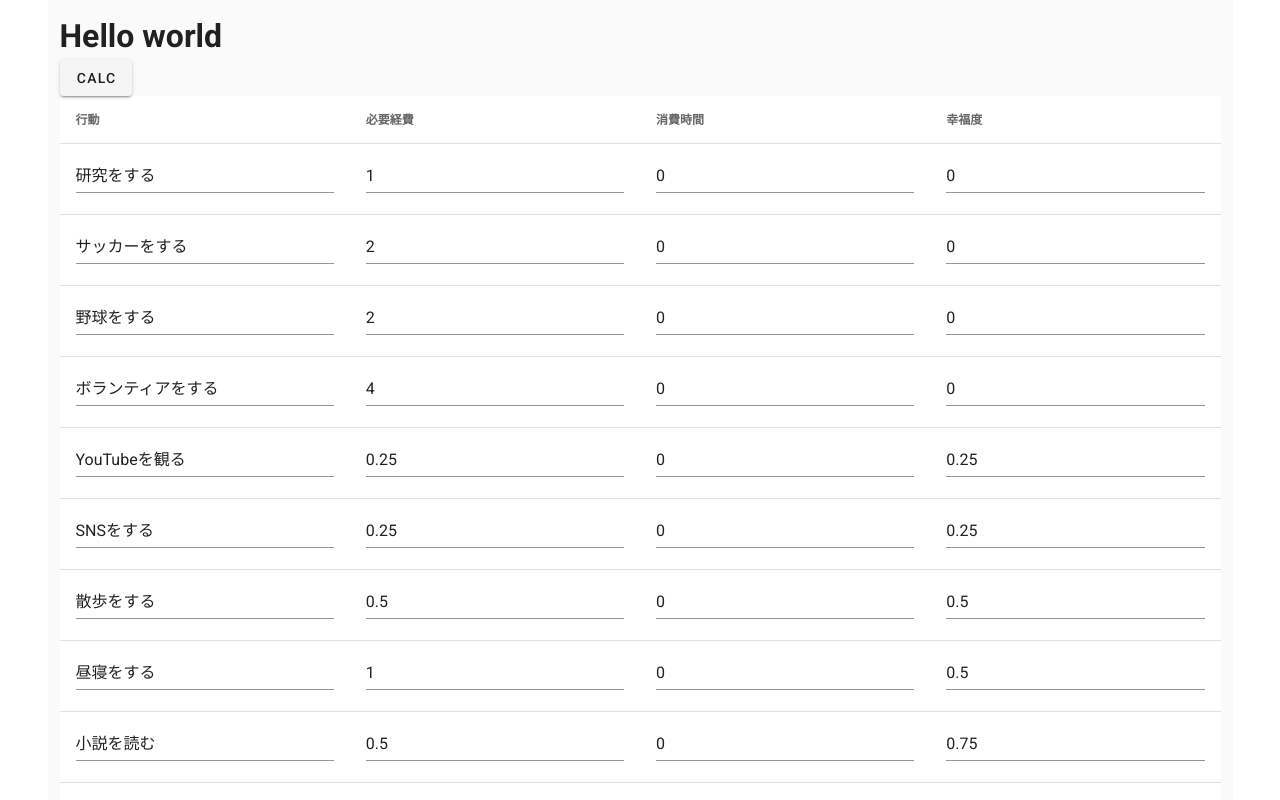
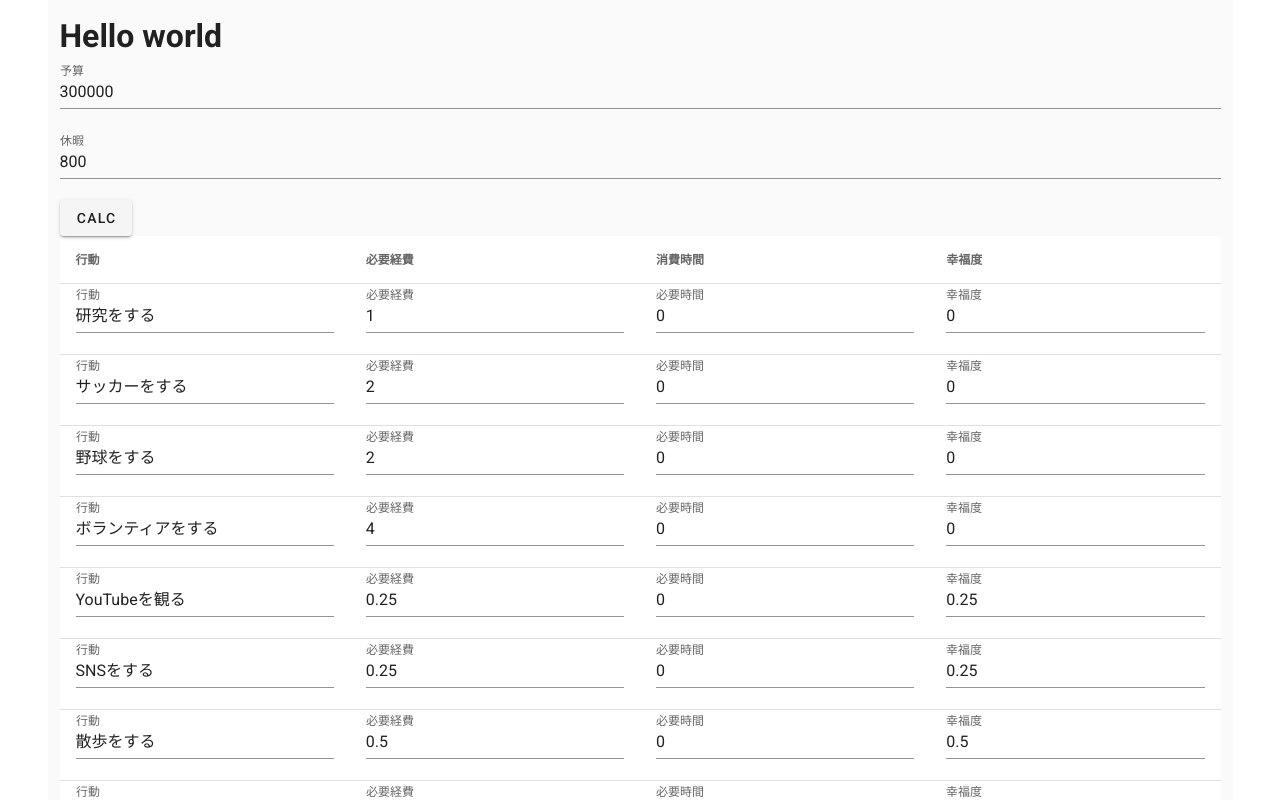
Before and after one commit to KTaskn/wellbeing, a Vue app: page / in a window 1280 px wide. Shown: the top 800 px of the page. Built offline with nearby package versions, Linux system fonts and the light colour scheme.

Commit message:
計算を実行する

```diff
--- a/src/components/CTop.vue
+++ b/src/components/CTop.vue
@@ -1,6 +1,13 @@
 <template>
   <v-container class="grey lighten-5">
     <h1>Hello world</h1>
+
+    <v-form ref="form">
+      <v-text-field v-model="budget" label="予算"></v-text-field>
+    </v-form>
+    <v-form ref="form">
+      <v-text-field v-model="holiday" label="休暇"></v-text-field>
+    </v-form>
     <v-btn @click="call">calc</v-btn>
     <v-row class="mb-6" justify="center" no-gutters>
       <v-col>
@@ -15,40 +22,45 @@
               </tr>
             </thead>
             <tbody>
-                <tr v-for="ent in actions" :key="ent.label">
+              <tr v-for="ent in actions" :key="ent.id">
                 <td>
                   <v-form ref="form">
-                      <v-text-field v-model="ent.label"></v-text-field>
+                    <v-text-field
+                      v-model="ent.label"
+                      label="行動"
+                    ></v-text-field>
                   </v-form>
                 </td>
                 <td>
                   <v-form ref="form">
-                      <v-text-field v-model="ent.required_time"></v-text-field>
+                    <v-text-field
+                      v-model="ent.required_time"
+                      label="必要経費"
+                    ></v-text-field>
                   </v-form>
                 </td>
                 <td>
                   <v-form ref="form">
-                      <v-text-field v-model="ent.required_cost"></v-text-field>
+                    <v-text-field
+                      v-model="ent.required_cost"
+                      label="必要時間"
+                    ></v-text-field>
                   </v-form>
                 </td>
                 <td>
                   <v-form ref="form">
-                      <v-text-field v-model="ent.happiness"></v-text-field>
+                    <v-text-field
+                      v-model="ent.happiness"
+                      label="幸福度"
+                    ></v-text-field>
                   </v-form>
                 </td>
               </tr>
             </tbody>
           </template>
         </v-simple-table>
-        <v-btn
-              class="mx-2"
-              fab
-              dark
-              color="indigo"
-            >
-              <v-icon dark>
-                mdi-plus
-              </v-icon>
+        <v-btn @click="addRow" class="mx-2" fab dark color="indigo">
+          <v-icon dark> mdi-plus </v-icon>
         </v-btn>
       </v-col>
     </v-row>
@@ -63,6 +75,8 @@ import { loadScript } from "vue-plugin-load-script";
 
 interface Data {
   actions: Array<Action>;
+  budget: number;
+  holiday: number;
 }
 
 export default Vue.extend({
@@ -74,37 +88,57 @@ export default Vue.extend({
   data: function (): Data {
     return {
       actions: [],
+      budget: 300000,
+      holiday: 800,
     };
   },
   methods: {
+    addRow: function () {
+      let tailId: number = this.actions
+        .map((ent): number => ent.id)
+        .reduce((a, b) => (a > b ? a : b));
+      this.actions.push({
+        id: tailId + 1,
+        label: "",
+        required_time: undefined,
+        required_cost: undefined,
+        happiness: undefined,
+      });
+    },
     call: function () {
       let fuga: string = "123";
       console.log(fuga);
       loadScript("https://unpkg.com/javascript-lp-solver/prod/solver.js")
         .then(() => {
-          console.log("ok");
-          var model = {
-            optimize: "capacity",
+          const actions_obj: any = this.actions.reduce(function (
+            result: Object,
+            val: Action
+          ) {
+            result[val.id] = val;
+            return result;
+          },
+          {});
+          const ints: any = this.actions.reduce(function (
+            result: Object,
+            val: Action
+          ) {
+            result[val.id] = 1;
+            return result;
+          },
+          {});
+
+          console.log(actions_obj);
+          console.log(ints);
+
+          let model = {
+            optimize: "happiness",
             opType: "max",
             constraints: {
-              plane: { max: 44 },
-              person: { max: 512 },
-              cost: { max: 300000 },
+              required_cost: { max: this.budget },
+              required_time: { max: this.holiday },
             },
-            variables: {
-              brit: {
-                capacity: 20000,
-                plane: 1,
-                person: 8,
-                cost: 5000,
-              },
-              yank: {
-                capacity: 30000,
-                plane: 1,
-                person: 16,
-                cost: 9000,
-              },
-            },
+            variables: actions_obj,
+            ints: ints,
           };
           const results = solver.Solve(model);
           console.log(results);
--- a/src/interfaces/action.ts
+++ b/src/interfaces/action.ts
@@ -1,7 +1,7 @@
 export default interface Action {
     id: number
     label: string
-    required_time: number
-    required_cost: number
-    happiness: number
+    required_time?: number
+    required_cost?: number
+    happiness?: number
 }
```
Lines whose indentation alone changed are shown as unchanged.
